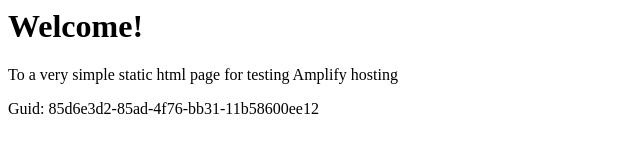
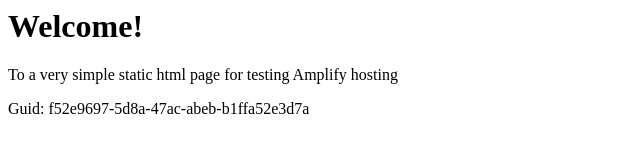
Before and after one commit to aws-aemilia-fra/Github-PR-Commit-Integration-Test-DoNotTouch-GitHubWebhookPushCanaryTest-v1-preprod-eu-central-1, a website: page src/index.html in a window 1280 px wide. Shown: the full height of the page, 0-640 px from the left. Drawn offline with Linux system fonts and the light colour scheme.

Commit message:
commit from integ tests

```diff
--- a/src/index.html
+++ b/src/index.html
@@ -12,6 +12,6 @@
 <body>
     <h1>Welcome!</h1>
     <p>To a very simple static html page for testing Amplify hosting</p>
-    <p>Guid: 85d6e3d2-85ad-4f76-bb31-11b58600ee12</p></body>
+    <p>Guid: f52e9697-5d8a-47ac-abeb-b1ffa52e3d7a</p></body>
 
 </html>
```
